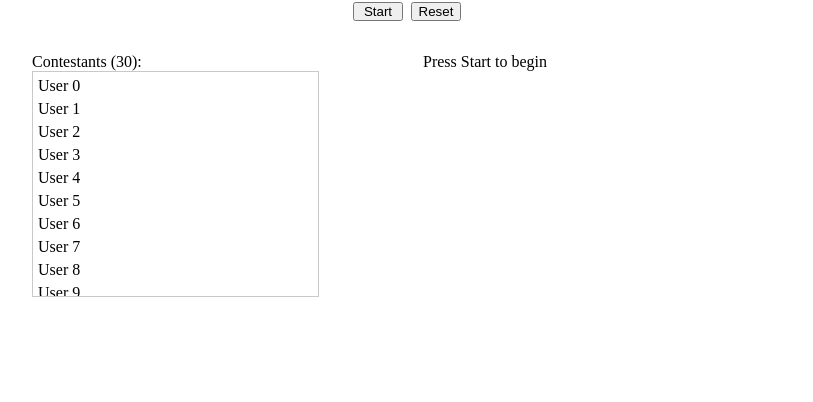
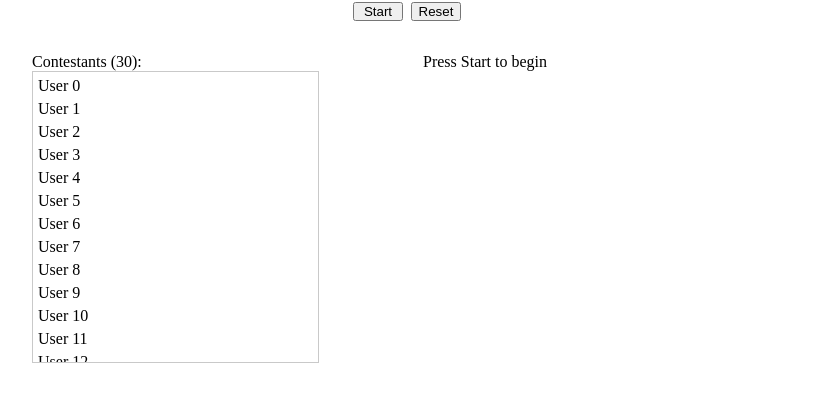
Before and after one commit to benhcai/langliveappdemo-lottery-app-benjamin-cai, a React (Create React App) app: page / in a window 1280 px wide. Shown: the part 362-764 px from the top of the page, without its empty margins (233-1046 px from the left). Built offline with nearby package versions, Linux system fonts and the light colour scheme.

Commit message:
user height

```diff
--- a/src/components/Users/Users.styles.css
+++ b/src/components/Users/Users.styles.css
@@ -2,7 +2,8 @@
 }
 
 .users-list-container {
-  max-height: 30%;
+  min-height: 10vh;
+  max-height: 35vh;
   overflow-x: scroll;
   overflow-y: none;
   border: 1px solid rgb(201, 201, 201);
```
